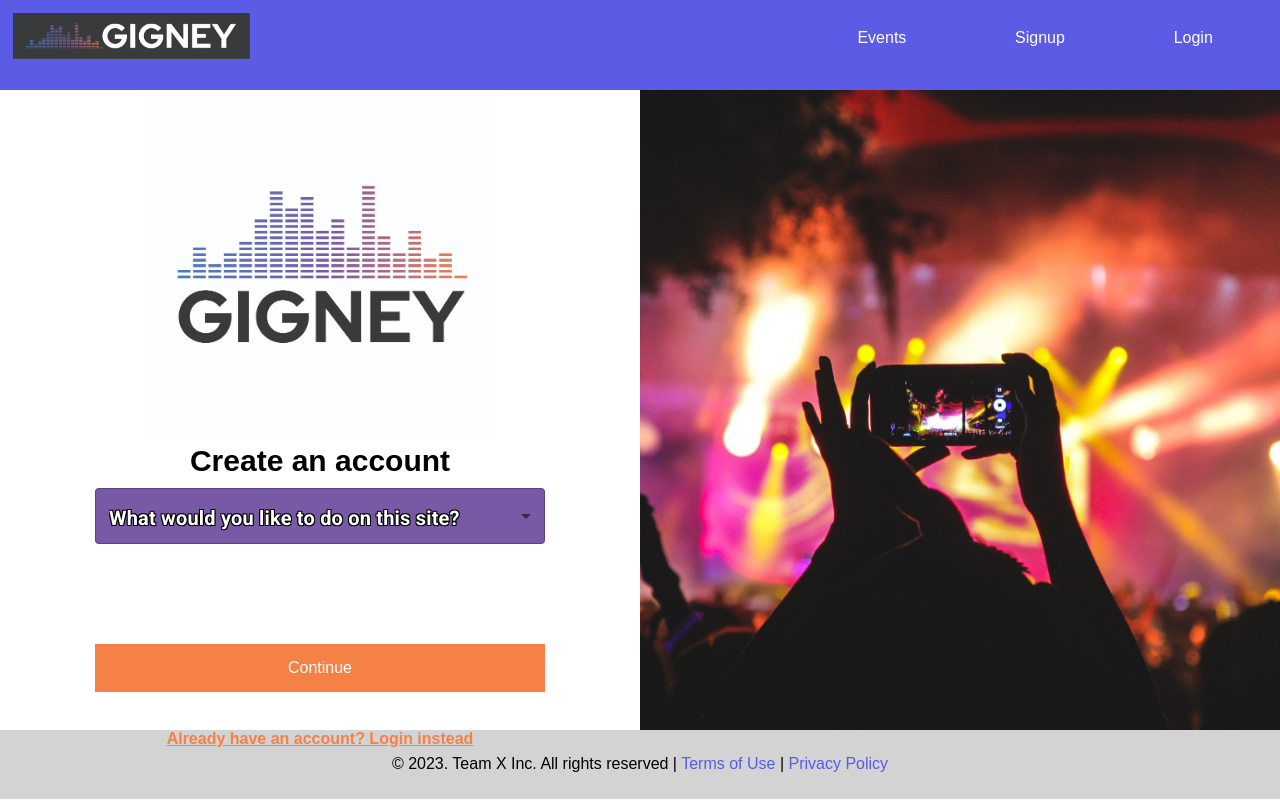
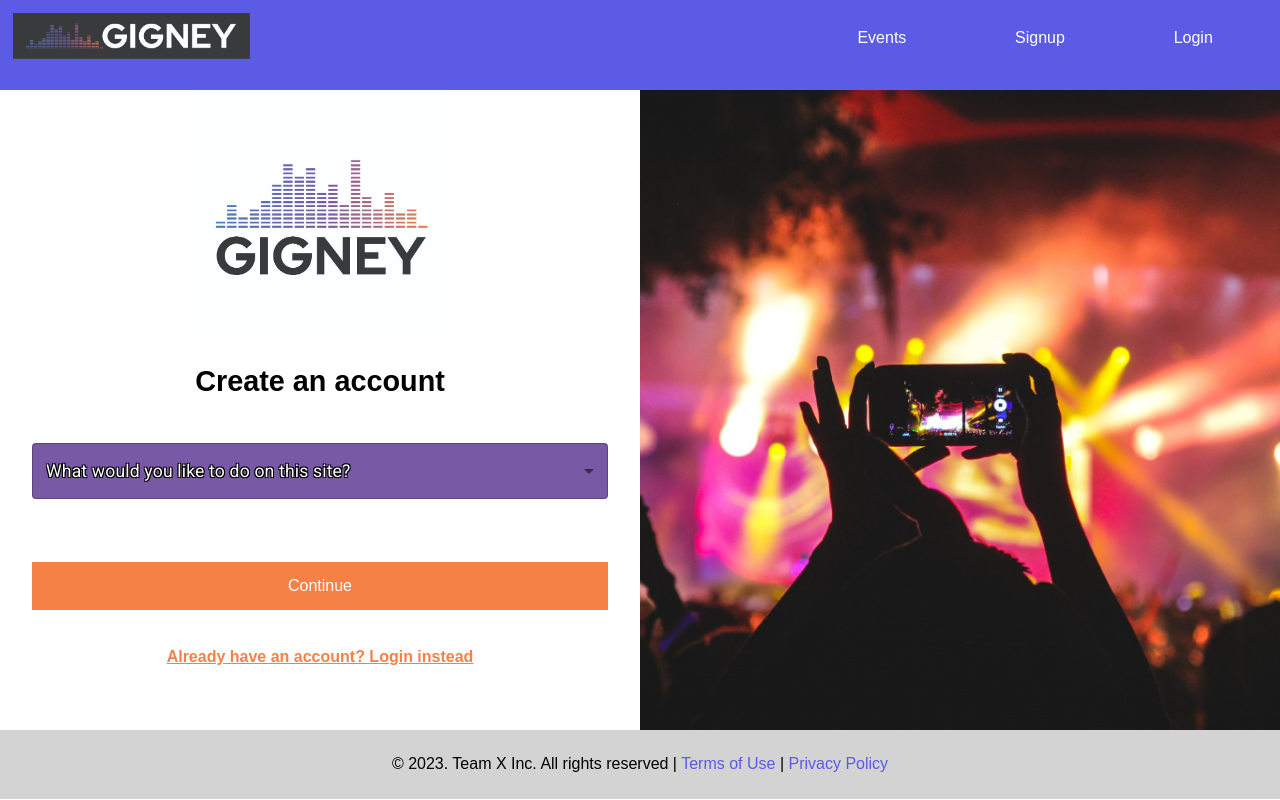
Before and after one commit to GRDE3024-DIG33-DigEx-Major-Project-2/frontendA3, a React (Create React App) app: page /signup in a window 1280 px wide. Built offline with nearby package versions, Linux system fonts and the light colour scheme.

Commit message:
fixed desktop respoinsiveness of login and signup first page

```diff
--- a/src/components/Login.js
+++ b/src/components/Login.js
@@ -90,7 +90,7 @@ const Login = ({ setIsLoggedIn, setUser }) => {
       <div className="right">
         <div className="login-logo">
           <img src="../gigney-logo-white.jpg" alt="gigney logo white" />
-          <h1 className="login">Login</h1>
+          <h1>Login</h1>
         </div>
         <form onSubmit={loginHandler}>
           <FormControl className="login-form">
--- a/src/components/Signup.js
+++ b/src/components/Signup.js
@@ -2,8 +2,8 @@ import * as React from "react";
 import Box from "@mui/material/Box";
 import InputLabel from "@mui/material/InputLabel";
 import MenuItem from "@mui/material/MenuItem";
-import LocationOnIcon from '@mui/icons-material/LocationOn';
-import AddCircleOutlineRoundedIcon from '@mui/icons-material/AddCircleOutlineRounded';
+import LocationOnIcon from "@mui/icons-material/LocationOn";
+import AddCircleOutlineRoundedIcon from "@mui/icons-material/AddCircleOutlineRounded";
 import FormControl from "@mui/material/FormControl";
 import Select from "@mui/material/Select";
 import { useNavigate, Link } from "react-router-dom";
@@ -24,16 +24,10 @@ function SignUp() {
     <>
       <div className="signup">
         <div className="signup-left">
-          <Box
-            className="signup-form"
-            alignItems="center"
-            justifyContent="center"
-            sx={{ maxWidth: 450 }}
-          >
             <div className="signup-logo">
               <img src="../gigney-logo-white.jpg" alt="gigney logo white" />
+              <h1>Create an account</h1>
             </div>
-            <h1>Create an account</h1>
             <form className="signup-form" onSubmit={handleChange}>
               <FormControl fullWidth>
                 <InputLabel id="demo-simple-select-label">
@@ -46,15 +40,28 @@ function SignUp() {
                   value={accountType}
                   onChange={(event) => setAccountType(event.target.value)}
                 >
-                  <MenuItem id="guest" value={"guest"}  InputProps={{
+                  <MenuItem
+                    id="guest"
+                    value={"guest"}
+                    InputProps={{
                       startAdornment: (
                         <InputAdornment position="start">
                           <LocationOnIcon />
                         </InputAdornment>
                       ),
-              }}>Search for events</MenuItem>
-                  <MenuItem id="organiser"  value={"organiser"} startIcon={<AddCircleOutlineRoundedIcon />}>Create an event</MenuItem>
+                    }}
+                  >
+                    Search for events
+                  </MenuItem>
+                  <MenuItem
+                    id="organiser"
+                    value={"organiser"}
+                    startIcon={<AddCircleOutlineRoundedIcon />}
+                  >
+                    Create an event
+                  </MenuItem>
                 </Select>
+              </FormControl>
               <div className="signup-next-button">
                   <input
                     className="next-button"
@@ -67,12 +74,13 @@ function SignUp() {
                     Already have an account? Login instead
                   </Link>
                 </div>
-              </FormControl>
             </form>
-          </Box>
         </div>
 
-        <div className="signup-right"> <img src="Gigney-signup-img.png" alt="live concert"/> </div>
+        <div className="signup-right">
+          {" "}
+          <img src="Gigney-signup-img.png" alt="live concert" />{" "}
+        </div>
       </div>
     </>
   );
--- a/src/static/style.css
+++ b/src/static/style.css
@@ -35,7 +35,7 @@ p {
 }
 
 h1 {
-  font-size: 30px;
+  font-size: 1.8em;
 }
 
 a {
@@ -69,25 +69,16 @@ a {
   align-items: center;
   width: 50%;
   height: 100%;
+}
+.right .login-logo {
+  width: 100%;
   display: flex;
   flex-direction: column;
   justify-content: space-around;
   align-items: center;
-  gap: 0;
-}
-.right .login-logo {
-  width: 20%;
-  text-align: center;
-  margin-left: 300px;
-  margin-right: auto;
 }
 .right .login-logo img {
-  width: 200%;
-  display: block;
-  margin-block-start: 0.67em;
-  margin-block-end: 0.67em;
-  margin-inline-start: 0px;
-  margin-inline-end: 0px;
+  width: 40%;
 }
 
 .login-form {
@@ -96,13 +87,14 @@ a {
   justify-content: space-around;
   align-items: left;
   gap: 2%;
-  height: 13em;
-  width: 34vw;
+  height: 20%;
+  width: 80%;
 }
 
 .left-img {
-  width: 100%;
   height: 100%;
+  max-width: 100%;
+  object-fit: cover;
 }
 
 .login-form {
@@ -118,7 +110,7 @@ a {
 .forgot-btn {
   text-decoration: underline;
   text-align: center;
-  color: #F58146;
+  color: #f58146;
   font-weight: bold;
 }
 
@@ -128,12 +120,7 @@ a {
 }
 
 #login-btn {
-  background-color: #F58146;
-}
-
-.login {
-  font-size: 40px;
-  margin: 0px 0px 0px 130px;
+  background-color: #f58146;
 }
 
 /* SIGNUP PAGE */
@@ -151,103 +138,77 @@ a {
   height: 100%;
 }
 
+.signup-left {
+  display: flex;
+  flex-direction: column;
+  justify-content: space-around;
+  align-items: center;
+  gap: 4%;
+}
+
+.signup-right {
+  width: 50%;
+}
+.signup-right img {
+  height: 100%;
+  width: 100%;
+  object-fit: cover;
+}
+
 .signup-next-button {
   margin: auto;
   text-align: center;
+  width: 100%;
 }
 
 .next-button {
-  margin-top: 100px;
+  width: 100%;
+  height: 3em;
   border: none;
-  padding: 15px 32px;
   text-align: center;
-  text-decoration: none;
-  display: inline-block;
   font-size: 16px;
   cursor: pointer;
-  background-color: #F58146;
+  background-color: #f58146;
   color: white;
-  width: 450px;
 }
 
 .signup-form {
-  max-width: 900px;
-  width: 100%;
-  margin: auto;
+  width: 90%;
+  height: 50%;
+  display: flex;
+  flex-direction: column;
+  justify-content: space-around;
+  align-items: center;
 }
-
-.signup-submit {
-  width: 300px;
-  margin: auto !important;
-}
-
-.signup-left {
-  background-color: white;
-  height: 100%;
-  flex: 50%;
-}
-
-.signup h1 {
-  text-align: center;
-  margin: auto;
-  margin-bottom: 30px;
+.signup-form label {
+  font-size: 1.1em;
 }
 
 .signup-logo {
-  text-align: center;
-  margin: auto;
   width: 100%;
+  display: flex;
+  flex-direction: column;
+  justify-content: space-around;
+  align-items: center;
 }
-
 .signup-logo img {
-  width: 250px;
-  text-align: center;
-  margin: auto;
-}
-
-.signup-right .signup-logo img {
-  width: 100%;
-}
-
-.signup-right {
-  background-color: #9c9ced;
-  flex: 50%;
+  width: 40%;
 }
 
 .login-link {
-  margin: auto;
-  padding-top: 15px;
-}
-
-.signup-logo {
-  text-align: center;
-  margin: auto;
-  width: 100%;
-}
-.signup-logo img {
-  width: 350px;
-  text-align: center;
-  margin: auto;
-  text-align: center;
-}
-
-.signup-right {
-  background-color: #9c9ced;
-  flex: 50%;
-}
-.signup-right img {
-  width: 100%;
-  height: 100%;
+  text-decoration: underline;
+  color: #f58146;
+  font-weight: bold;
 }
 
 .login-divert {
   text-decoration: underline;
-  color: #F58146;
+  color: #f58146;
   font-weight: bold;
 }
 
 #demo-simple-select {
-  background-color: #7759A6;
+  background-color: #7759a6;
 }
 
 #demo-simple-select-label {
@@ -255,43 +216,27 @@ a {
   text-shadow: -1px -1px 0 #000, 1px -1px 0 #000, -1px 1px 0 #000, 1px 1px 0 #000;
 }
 
+.css-v4u5dn-MuiInputBase-root-MuiInput-root {
+  border: 2px solid;
+  margin-bottom: 15px;
+}
+
+/*SIGNUP GUEST*/
 .guest {
   color: #ffffff;
   text-shadow: -1px -1px 0 #000, 1px -1px 0 #000, -1px 1px 0 #000, 1px 1px 0 #000;
 }
 
+.signup-submit {
+  width: 90%;
+}
+
+/*SIGNUP ORGANISER*/
 .organiser {
   color: #ffffff;
   text-shadow: -1px -1px 0 #000, 1px -1px 0 #000, -1px 1px 0 #000, 1px 1px 0 #000;
 }
 
-/*SIGNUP GUEST*/
-.login-link {
-  text-decoration: underline;
-  color: #F58146;
-  font-weight: bold;
-}
-
-.signup-form {
-  justify-content: space-around;
-}
-
-.signup h1 {
-  font-weight: bold;
-  margin-bottom: 10px;
-}
-
-.css-v4u5dn-MuiInputBase-root-MuiInput-root {
-  border: 2px solid;
-  margin-bottom: 15px;
-}
-
-.signup-form label {
-  font-weight: bold;
-  font-size: 20px;
-}
-
-/*SIGNUP ORGANISER*/
 /* RESET PASSWORD */
 .reset-pwd-form {
   display: flex;
--- a/src/static/style.scss
+++ b/src/static/style.scss
@@ -3,6 +3,8 @@ $black: #000000;
 $white: #ffffff;
 $blue: #5b5be6;
 $lightblue: #9c9ced;
+$orange1: #f58146;
+$purple1: #7759a6;
 
 // mixins
 @mixin flex-row($justify-content: space-around, $align-items: center) {
@@ -19,7 +21,7 @@ $lightblue: #9c9ced;
   align-items: $align-items;
 }
 
-@mixin interaction-expand-on-hover(){
+@mixin interaction-expand-on-hover() {
   transform: scale(1.1);
   cursor: pointer;
 }
@@ -60,7 +62,7 @@ p {
 }
 
 h1 {
-  font-size: 30px;
+  font-size: 1.8em;
 }
 
 a {
@@ -85,26 +87,14 @@ a {
 }
 
 .right {
-  @include flex-column;
+  @include flex-column(space-around, center);
   width: 50%;
   height: 100%;
-	display: flex;
-	flex-direction: column;
-	justify-content: space-around;
-	align-items: center;
-  gap: 0;
   .login-logo {
-    width: 20%;
-    text-align: center;
-    margin-left: 300px;
-		margin-right: auto;
+    width: 100%;
+    @include flex-column;
     img {
-      width: 200%;
-      display: block;
-			margin-block-start: 0.67em;
-			margin-block-end: 0.67em;
-			margin-inline-start: 0px;
-			margin-inline-end: 0px;
+      width: 40%;
     }
   }
 }
@@ -112,14 +102,16 @@ a {
 .login-form {
   @include flex-column(space-around, left);
   gap: 2%;
-  height: 13em;
-  width: 34vw;
+  height: 20%;
+  width: 80%;
 }
 
 .left-img {
-	width: 100%;
   height: 100%;
+  max-width: 100%;
+  object-fit: cover;
 }
+
 .login-form {
   display: flex;
   flex-direction: column;
@@ -129,22 +121,21 @@ a {
   height: 13em;
   width: 34vw;
 }
+
 .forgot-btn {
   text-decoration: underline;
   text-align: center;
-	color: #F58146;
+  color: $orange1;
   font-weight: bold;
 }
+
 .label {
   font-weight: bold;
   font-size: larger;
 }
+
 #login-btn {
-	background-color: #F58146;
-}
-.login {
-	font-size: 40px;
-	margin: 0px 0px 0px 130px;
+  background-color: $orange1;
 }
 
 /* SIGNUP PAGE */
@@ -162,147 +153,101 @@ a {
   height: 100%;
 }
 
+.signup-left {
+  @include flex-column;
+  gap: 4%;
+}
+
+.signup-right {
+  width: 50%;
+  img {
+    height: 100%;
+    width: 100%;
+    object-fit: cover;
+  }
+}
+
 .signup-next-button {
   margin: auto;
   text-align: center;
+  width: 100%;
 }
 
 .next-button {
-  margin-top: 100px;
+  width: 100%;
+  height: 3em;
   border: none;
-  padding: 15px 32px;
   text-align: center;
-  text-decoration: none;
-  display: inline-block;
   font-size: 16px;
   cursor: pointer;
-  background-color: #F58146;
+  background-color: $orange1;
   color: white;
-  width: 450px;
 }
 
 .signup-form {
-  max-width: 900px;
-  width: 100%;
-  margin: auto;
+  width: 90%;
+  height: 50%;
+  @include flex-column;
+
+  label {
+    font-size: 1.1em;
   }
-
-.signup-submit {
-  width: 300px;
-  margin: auto !important;
-}
-
-.signup-left {
-  background-color: white;
-  height: 100%;
-  flex: 50%;
-}
-
-.signup h1 {
-  text-align: center;
-  margin: auto;
-  margin-bottom: 30px;
 }
 
 .signup-logo {
-  text-align: center;
-  margin: auto;
   width: 100%;
+  @include flex-column;
+  img {
+    width: 40%;
   }
-
-.signup-logo img {
-  width: 250px;
-  text-align: center;
-  margin: auto;
-}
-
-.signup-right .signup-logo img {
-  width: 100%;
-}
-
-.signup-right {
-  background-color: #9c9ced;
-  flex: 50%;
 }
 
 .login-link {
-  margin: auto;
-  padding-top: 15px;
-}
-.signup-logo {
-	text-align: center;
-	margin: auto;
-	width: 100%;
-	img {
-		width: 350px;
-		text-align: center;
-		margin: auto;
-		text-align: center;
-	}
-}
-.signup-right {
-		img {
-			width: 100%;
-      height: 100%;
-		}
-	background-color: #9c9ced;
-	flex: 50%;
+  text-decoration: underline;
+  color: $orange1;
+  font-weight: bold;
 }
 
-.login-divert{
+.login-divert {
   text-decoration: underline;
-  color:#F58146;
-  font-weight:bold;
+  color: $orange1;
+  font-weight: bold;
 }
 
-#demo-simple-select{
-  background-color: #7759A6;
+#demo-simple-select {
+  background-color: $purple1;
 }
 
-#demo-simple-select-label{
-color:#ffffff;
-text-shadow: -1px -1px 0 #000, 1px -1px 0 #000, -1px 1px 0 #000, 1px 1px 0 #000;
+#demo-simple-select-label {
+  color: #ffffff;
+  text-shadow: -1px -1px 0 #000, 1px -1px 0 #000, -1px 1px 0 #000,
+    1px 1px 0 #000;
 }
 
-.guest{
-  color:#ffffff;
-  text-shadow: -1px -1px 0 #000, 1px -1px 0 #000, -1px 1px 0 #000, 1px 1px 0 #000;
-}
-.organiser{
-  color:#ffffff;
-  text-shadow: -1px -1px 0 #000, 1px -1px 0 #000, -1px 1px 0 #000, 1px 1px 0 #000;
+.css-v4u5dn-MuiInputBase-root-MuiInput-root {
+  border: 2px solid;
+  margin-bottom: 15px;
 }
 
 /*SIGNUP GUEST*/
 
-.login-link{
-  text-decoration: underline;
-  color:#F58146;
-  font-weight:bold;
+.guest {
+  color: #ffffff;
+  text-shadow: -1px -1px 0 #000, 1px -1px 0 #000, -1px 1px 0 #000,
+    1px 1px 0 #000;
 }
 
-.signup-form{
-  justify-content: space-around;
-  }
-  .signup{
-    h1{
-      font-weight:bold;
-      margin-bottom: 10px;
-    }
-  }
-.css-v4u5dn-MuiInputBase-root-MuiInput-root{
-    border: 2px solid;
-    margin-bottom: 15px;
-   }
-.signup-form{
-  label{
-  font-weight: bold;
-  font-size: 20px;
-}
+.signup-submit {
+  width: 90%;
 }
 
 /*SIGNUP ORGANISER*/
 
+.organiser {
+  color: #ffffff;
+  text-shadow: -1px -1px 0 #000, 1px -1px 0 #000, -1px 1px 0 #000,
+    1px 1px 0 #000;
+}
 
 /* RESET PASSWORD */
 .reset-pwd-form {
@@ -329,44 +274,44 @@ footer {
 }
 
 /* SEARCH RESULTS PAGE */
-.search-results-grid{
+.search-results-grid {
   min-height: 90vh;
   display: grid;
   grid-template-areas: "filters results";
   grid-template-columns: 35% 65%;
 
-  .search-filters{
+  .search-filters {
     grid-area: filters;
     margin: 2em;
 
-    .filter-box{
+    .filter-box {
       @include flex-column(justify-content, left);
       height: 100%;
       border: solid 1px $black;
-      div{
+      div {
         padding: 5%;
       }
     }
   }
 
-  .search-results{
+  .search-results {
     grid-area: results;
     margin: 2em;
   }
 
-  #price-select-box{
+  #price-select-box {
     border: solid 1px $black;
     width: 90%;
     padding: 5%;
   }
 
-  .search-filters-top{
+  .search-filters-top {
     border: solid 1px $black;
     width: 90%;
     padding: 3%;
   }
 
-  .events-result{
+  .events-result {
     height: 100%;
     width: 96%;
     @include flex-column(flex-start, flex-start);
@@ -374,8 +319,6 @@ footer {
     padding: 4% 0;
   }
 }
-
-
 
 /* PROFILE PAGE */
 .profile-container {
@@ -405,7 +348,7 @@ footer {
     grid-area: events;
     margin: 2em;
 
-    #saved-events-header{
+    #saved-events-header {
       @include flex-row(space-between, center);
     }
   }
@@ -428,7 +371,7 @@ footer {
   .prof-left {
     @include flex-column(space-around, left);
 
-    #delete-account-profile{
+    #delete-account-profile {
       margin-top: 20%;
     }
   }
@@ -445,11 +388,11 @@ footer {
     cursor: pointer;
   }
 
-  .edit-note:hover{
+  .edit-note:hover {
     transform: scale(1.1);
   }
 
-  .events-profile{
+  .events-profile {
     @include flex-column;
     height: 90%;
     width: 100%;
@@ -588,7 +531,7 @@ footer {
 }
 
 .horizontal-card-box {
-  width:130%;
+  width: 130%;
   position: relative;
   padding-left: 3%;
 }
@@ -596,7 +539,7 @@ footer {
 .horizontal-card {
   position: relative;
   width: 100%;
-  @include flex-row(space-around, left)
+  @include flex-row(space-around, left);
 }
 
 .ev-share-h {
@@ -648,7 +591,7 @@ footer {
   overflow: visible !important;
 }
 
-.css-14lo706>span {
+.css-14lo706 > span {
   opacity: 100;
 }
 
```
Also changed, not shown: 1 other file (tests, documents, lock files or other folders). Lines whose indentation alone changed are shown as unchanged.
